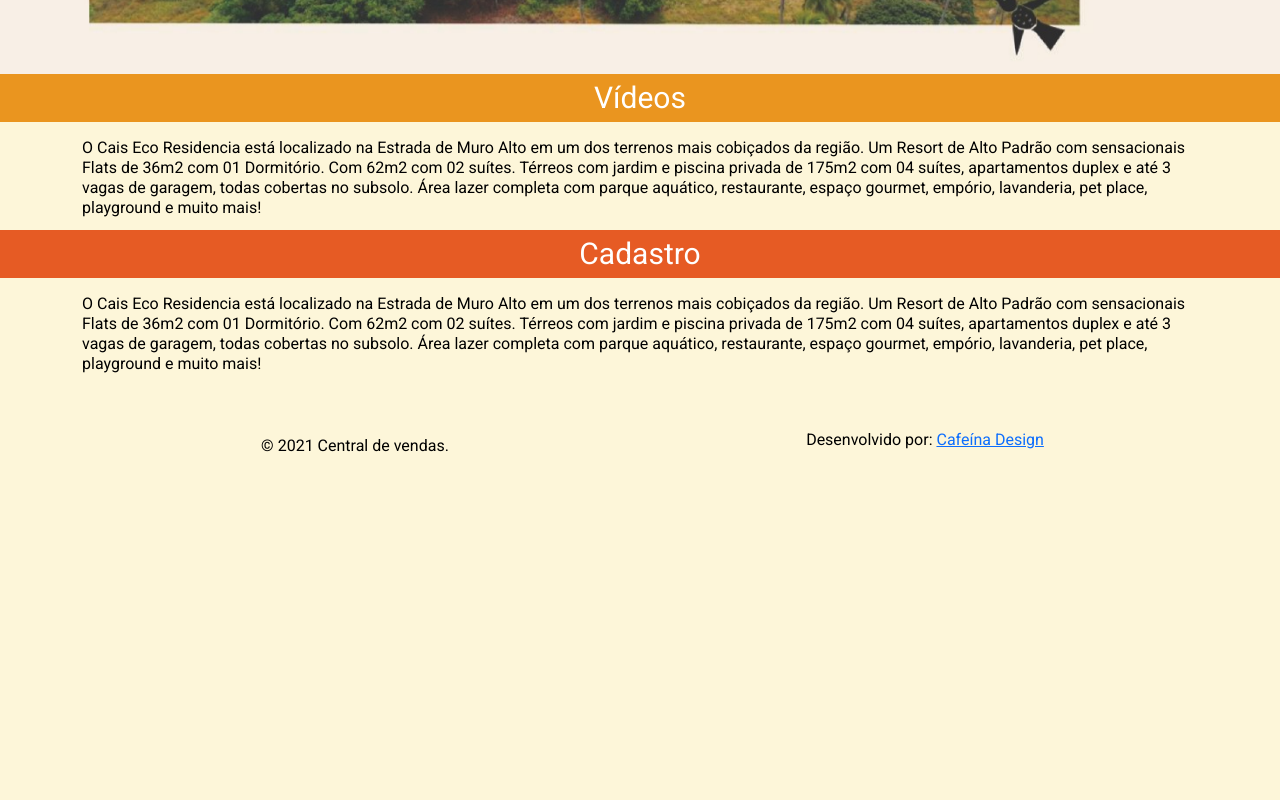
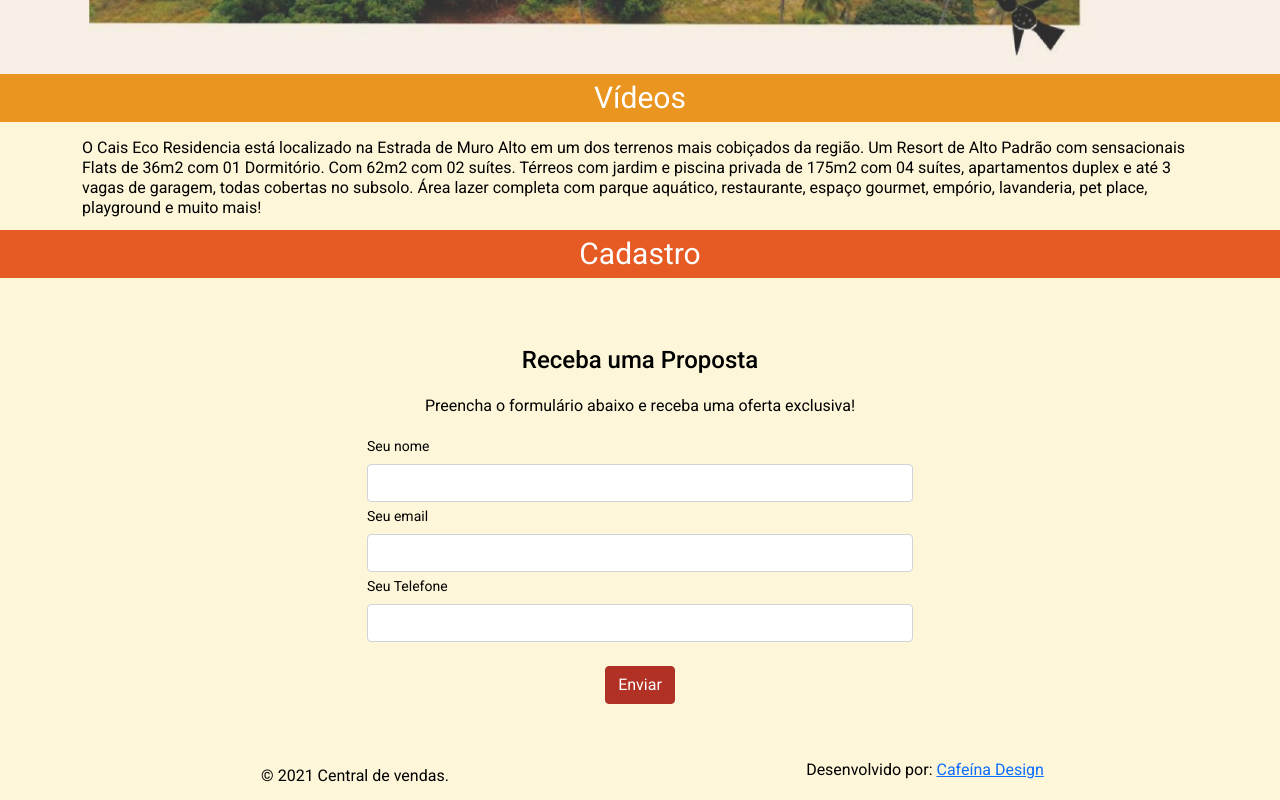
Before and after one commit to cafeinadesign/centraldevendascais, an Angular app: page / in a window 1280 px wide. Shown: the part 2631-3431 px from the top of the page. Before the commit the page ends 3101 px from the top, so only its background shows below. Built offline with nearby package versions, Linux system fonts and the light colour scheme.

Commit message:
Cadastro

```diff
--- a/src/app/app.component.html
+++ b/src/app/app.component.html
@@ -200,8 +200,41 @@
   <div id="cadastro">
     <h1 style="color: #fff;background-color: #e65b24;" class="text-center pt-2 pb-2">Cadastro</h1>
     <div class="container">
-      <p>O Cais Eco Residencia está localizado na Estrada de Muro Alto em um dos terrenos mais cobiçados da região. Um Resort de Alto Padrão com sensacionais Flats de 36m2 com 01 Dormitório. Com 62m2 com 02 suítes. Térreos com jardim e piscina privada de 175m2 com 04 suítes, apartamentos duplex e até 3 vagas de garagem, todas cobertas no subsolo. Área lazer completa com parque aquático, restaurante, espaço gourmet, empório, lavanderia, pet place, playground e muito mais!</p>
-    </div>
+      <div class="row">
+        <div class="col-md-6 offset-md-3">
+          <div id="status" class="alert" role="alert"></div>
+            <form action="http://novapaulista.centraldevendasbr.com.br/inserir_lead_cais.php" method="POST" onsubmit="return enviar(this);">
+                <h2 class="text-center">Receba uma Proposta</h2>
+                <h3 class="text-center">Preencha o formulário abaixo e receba uma oferta exclusiva!</h3>
+
+                <!-- Material input text -->
+                <div class="mb-1">
+                    <i class="fa fa-user prefix"></i>
+                    <label for="nome" class="form-label">Seu nome</label>
+                    <input type="text" id="nome" class="form-control">
+                </div>
+
+                <!-- Material input email -->
+                <div class="mb-1">
+                    <i class="fa fa-envelope prefix"></i>
+                    <label for="email" class="form-label">Seu email</label>
+                    <input type="email" id="email" class="form-control">
+                </div>
+
+                <!-- Material input email -->
+                <div class="mb-3">
+                    <i class="fa fa-phone prefix"></i>
+                    <label for="telefone" class="form-label">Seu Telefone</label>
+                    <input type="tel" id="telefone" class="form-control">
+                </div>
+                <input type="hidden" name="id_facebook" value="0">
+                <div class="text-center mt-4">
+                    <button class="btn btn-primary" style="background-color:#b13124; border-color: #b13124;" type="submit">Enviar <i class="fa fa-send ml-2"></i></button>
+                </div>
+            </form>
+          </div>
+        </div>
+  </div>
   </div>
 </div>
 <footer>
```
